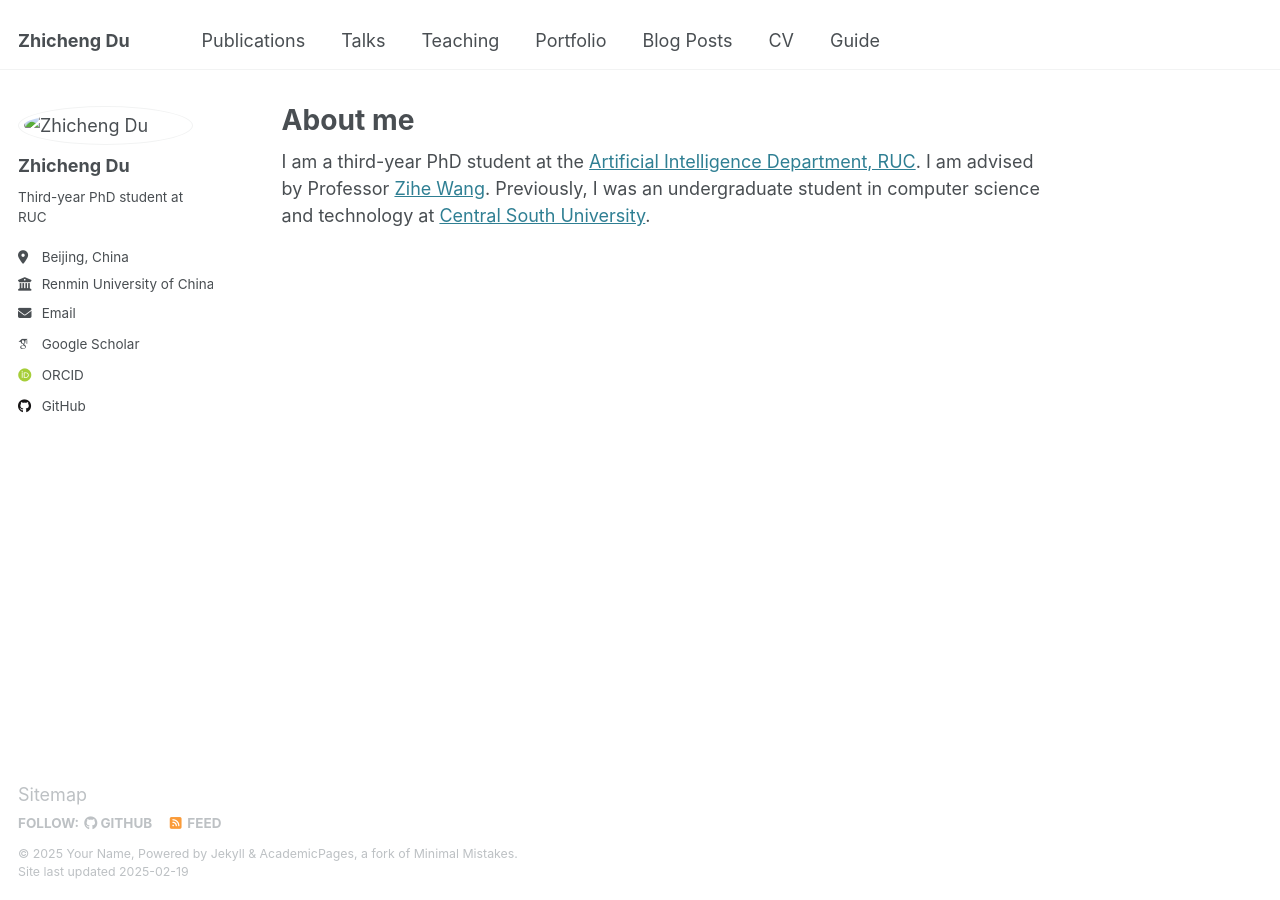
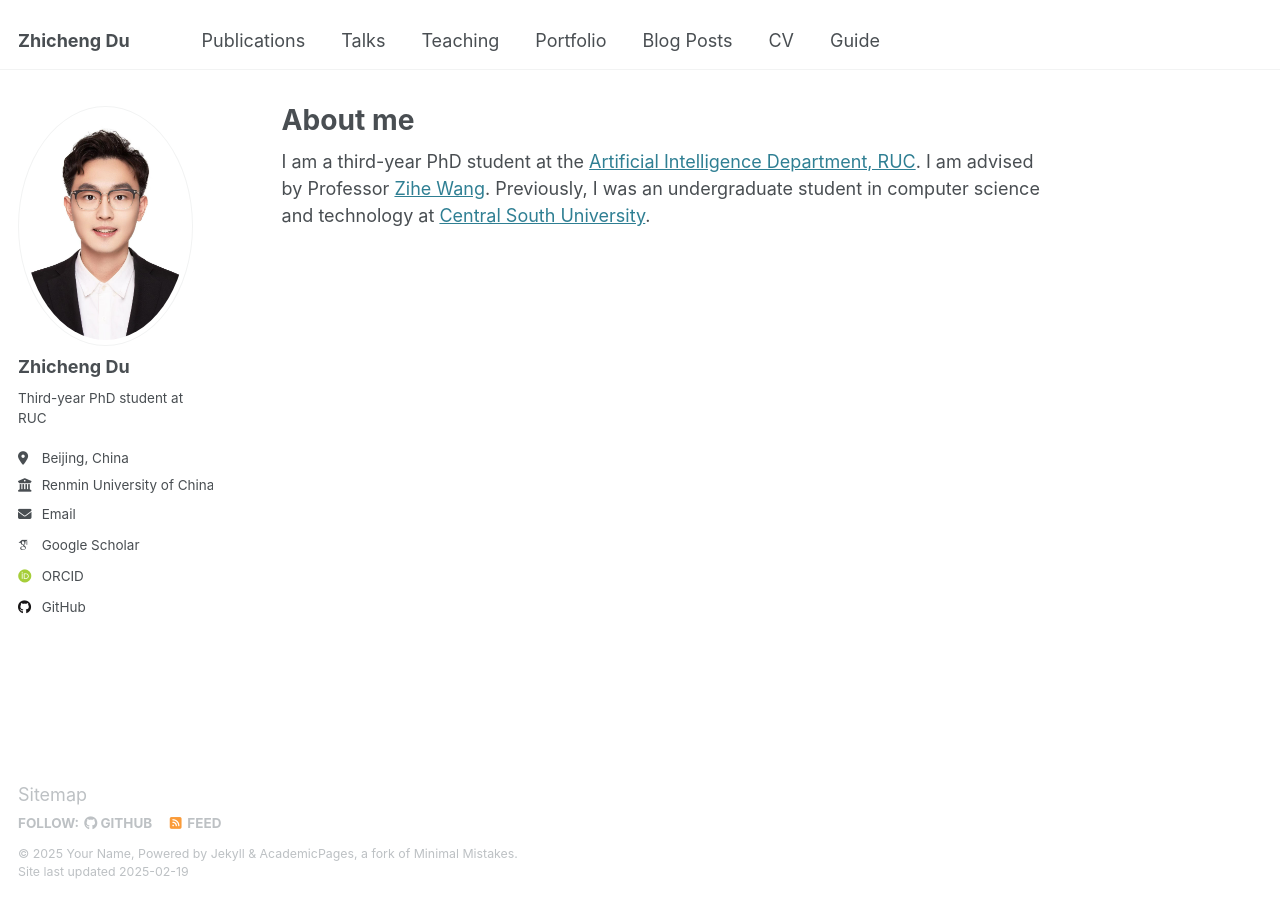
Before and after one commit to DUABC/zhichengdu, a Jekyll site: the page built from _pages/about.md, in a window 1280 px wide. Built offline with Jekyll 4.4.1, drawn with Linux system fonts in a browser that asks for light colours; some web fonts are replaced.

Commit message:
Update _config.yml

```diff
--- a/_config.yml
+++ b/_config.yml
@@ -22,7 +22,7 @@ repository               : "academicpages/academicpages.github.io"
 #               Additional customization can be done by editing /_includes/author-profile.html
 author:
   # Biographic information
-  avatar           : "/images/dzc.png"
+  avatar           : "dzc.png"
   name             : "Zhicheng Du"
   pronouns         : # example: "she/her"
   bio              : "Third-year PhD student at RUC"
```
